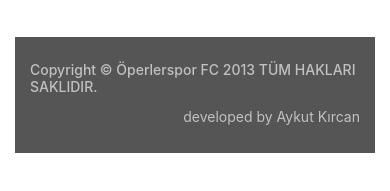
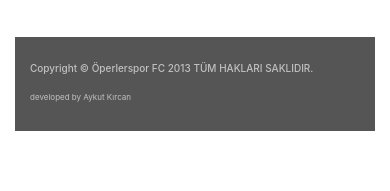
Before and after one commit to aykutkircan/welcome-hapi, a website: page views/layout/layout.html in a window 390 px wide. Shown: the part 159-350 px from the top of the page. Drawn offline with nearby package versions, Linux system fonts and the light colour scheme; files that its build step writes are made by us from their sources.

Commit message:
fix: footer css

```diff
--- a/assets/css/app.css
+++ b/assets/css/app.css
@@ -92,4 +92,13 @@
     .home-logo{
         display: flex;
     }
+    .developed-by {
+        text-align: start;
+    }
+    .all-right-reserved h5 {
+        font-size: 10px;
+    }
+    .developed-by span {
+        font-size: 8px;
+    }
 }
```
